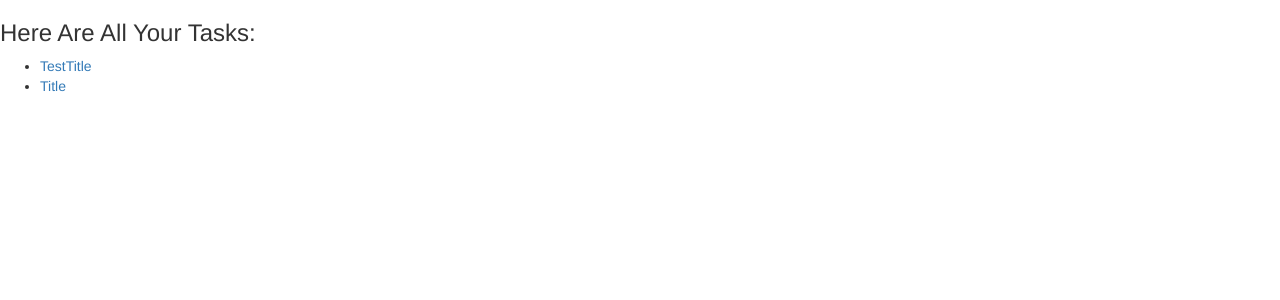
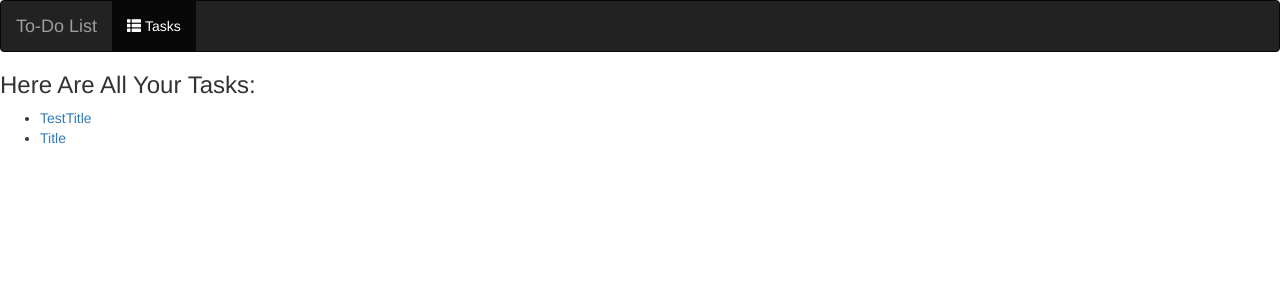
Before and after one commit to U1361967/ADVWEBDJANGO, a Django app: page /tasks/ in a window 1280 px wide. Shown: the top 300 px of the page. Run offline with Django 3.2, Linux system fonts and the light colour scheme; data comes from the database, SQL or seed files in the repository; some libraries are stand-ins or nearby versions.

Commit message:
Added Navbar With Header & Tasks

```diff
--- a/tasks/templates/tasks/index.html
+++ b/tasks/templates/tasks/index.html
@@ -2,6 +2,7 @@
 {% load staticfiles %}
 <link rel="stylesheet" type="text/css" href="{% static 'tasks/style.css' %}"/>
 <link href="https://maxcdn.bootstrapcdn.com/bootstrap/3.3.7/css/bootstrap.min.css" rel="stylesheet" integrity="sha384-BVYiiSIFeK1dGmJRAkycuHAHRg32OmUcww7on3RYdg4Va+PmSTsz/K68vbdEjh4u" crossorigin="anonymous">
+<script src="https://maxcdn.bootstrapcdn.com/bootstrap/3.3.7/js/bootstrap.min.js" integrity="sha384-Tc5IQib027qvyjSMfHjOMaLkfuWVxZxUPnCJA7l2mCWNIpG9mGCD8wGNIcPD7Txa" crossorigin="anonymous"></script>
 
 <html lang="en">
 <head>
@@ -9,6 +10,32 @@
     <title>To-Do List | Tasks</title>
 </head>
 <body>
+
+<nav class="navbar navbar-inverse">
+    <div class="container-fluid">
+        <!-- Logo -->
+        <div class="navbar-header">
+            <button type="button" class="navbar-toggle" data-toggle="collapse" data-target="#topNavBar">
+                <span class="icon-bar"></span>
+                <span class="icon-bar"></span>
+                <span class="icon-bar"></span>
+            </button>
+            <a class="navbar-brand" href="{% url 'index' %}">To-Do List</a>
+        </div>
+    <!-- Nav Bar Items -->
+    <div class="collapse navbar-collapse" id="topNavBar">
+        <ul class="nav navbar-nav">
+            <li class="active">
+                <a href="{% url 'index' %}">
+                    <span class="glyphicon glyphicon-th-list" aria-hidden="true"></span>&nbsp;Tasks
+                </a>
+            </li>
+
+        </ul>
+    </div>
+    </div>
+</nav>
+
 <h3>Here Are All Your Tasks:</h3>
 {% if all_tasks %}
     <ul>
```
